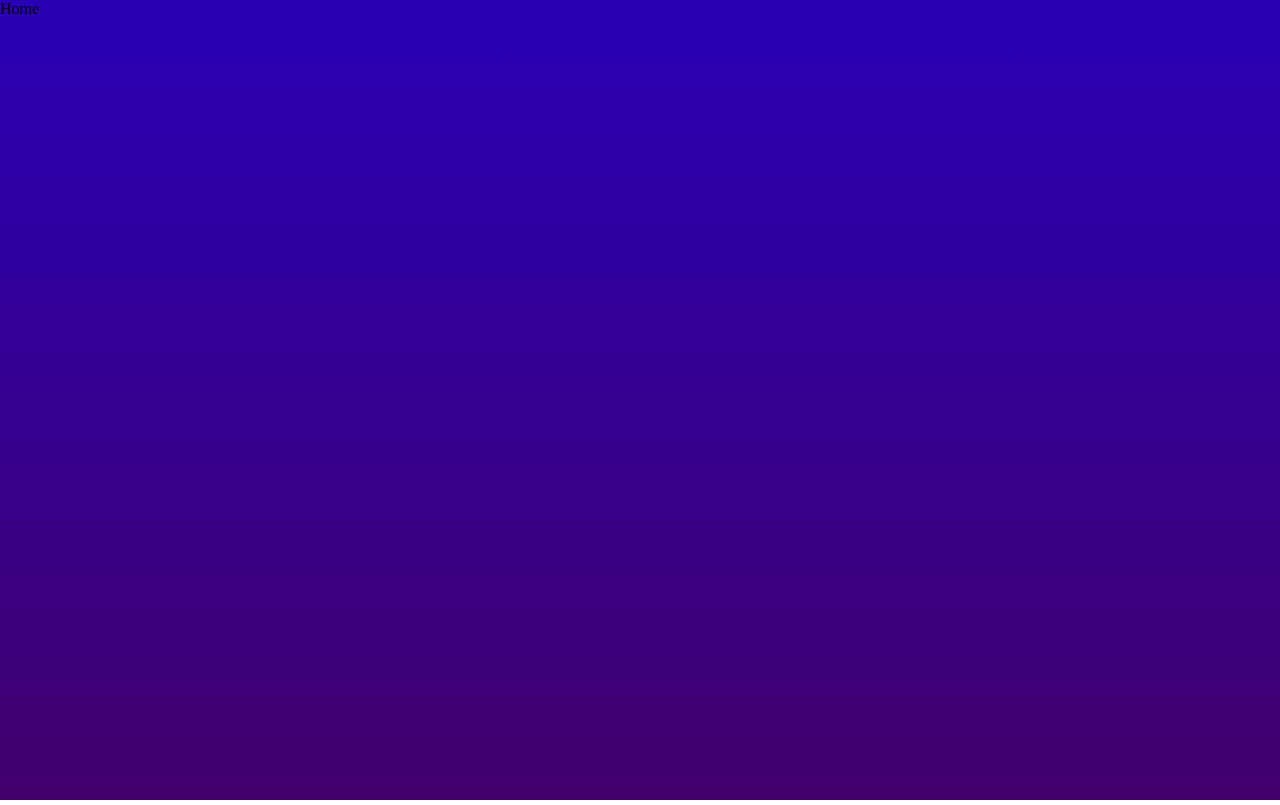
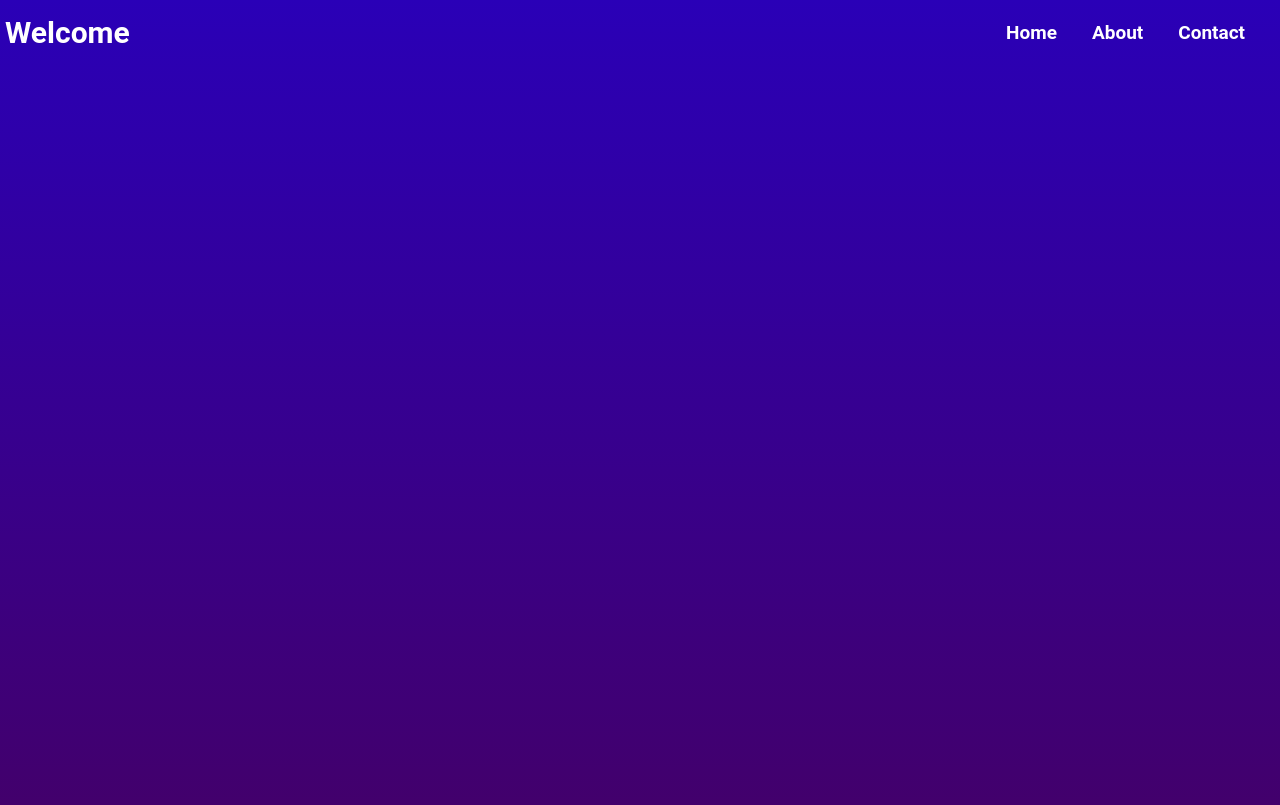
Before and after one commit to DanielGar12/reactfirst, a React (Vite) app: page /home in a window 1280 px wide. Built offline with nearby package versions, Linux system fonts and the light colour scheme.

Commit message:
added small nav bar

```diff
--- a/src/components/Assets/Home/Home.css
+++ b/src/components/Assets/Home/Home.css
@@ -0,0 +1,29 @@
+.navbar{
+    background-color: transparent;
+   margin: 5px;
+
+}
+.navdiv {
+    display: flex;
+    justify-content: space-between;
+    align-items: center;
+}
+.logo {
+    font-weight: 700;
+    font-size: 30px;
+    color: white;
+}
+
+.navElements {
+    list-style: none;
+    display: flex;
+    flex-direction: row;
+    color: #fff;
+    gap: 35px;
+    margin-right: 30px;
+}
+
+.navElements li {
+    font-size: 19px;
+    font-weight: 700;
+}
--- a/src/components/Assets/Home/Home.jsx
+++ b/src/components/Assets/Home/Home.jsx
@@ -1,8 +1,17 @@
 import React from 'react'
-
+import './Home.css'
  const Home = () => {
   return (
-    <div>Home</div>
+    <div className="navbar">
+        <div className="navdiv">
+            <div className="logo">Welcome</div>
+            <ul className='navElements'>
+                <li>Home</li>
+                <li>About</li>
+                <li>Contact</li>
+            </ul>
+        </div>
+    </div>
   )
 }
 
--- a/src/components/Assets/LoginSignup/LoginSignup.css
+++ b/src/components/Assets/LoginSignup/LoginSignup.css
@@ -98,3 +98,8 @@
     background: #eaeaea;
     color: #676767;
 }
+
+.error {
+    border: 1px solid red;
+
+}
--- a/src/index.css
+++ b/src/index.css
@@ -1,5 +1,6 @@
 body {
   margin: 0;
   height: 100vh;
-  background: linear-gradient(#2a00b7, #42006c)
+  background: linear-gradient(#2a00b7, #42006c);
+  font-family: 'Roboto', sans-serif;
 }
```
